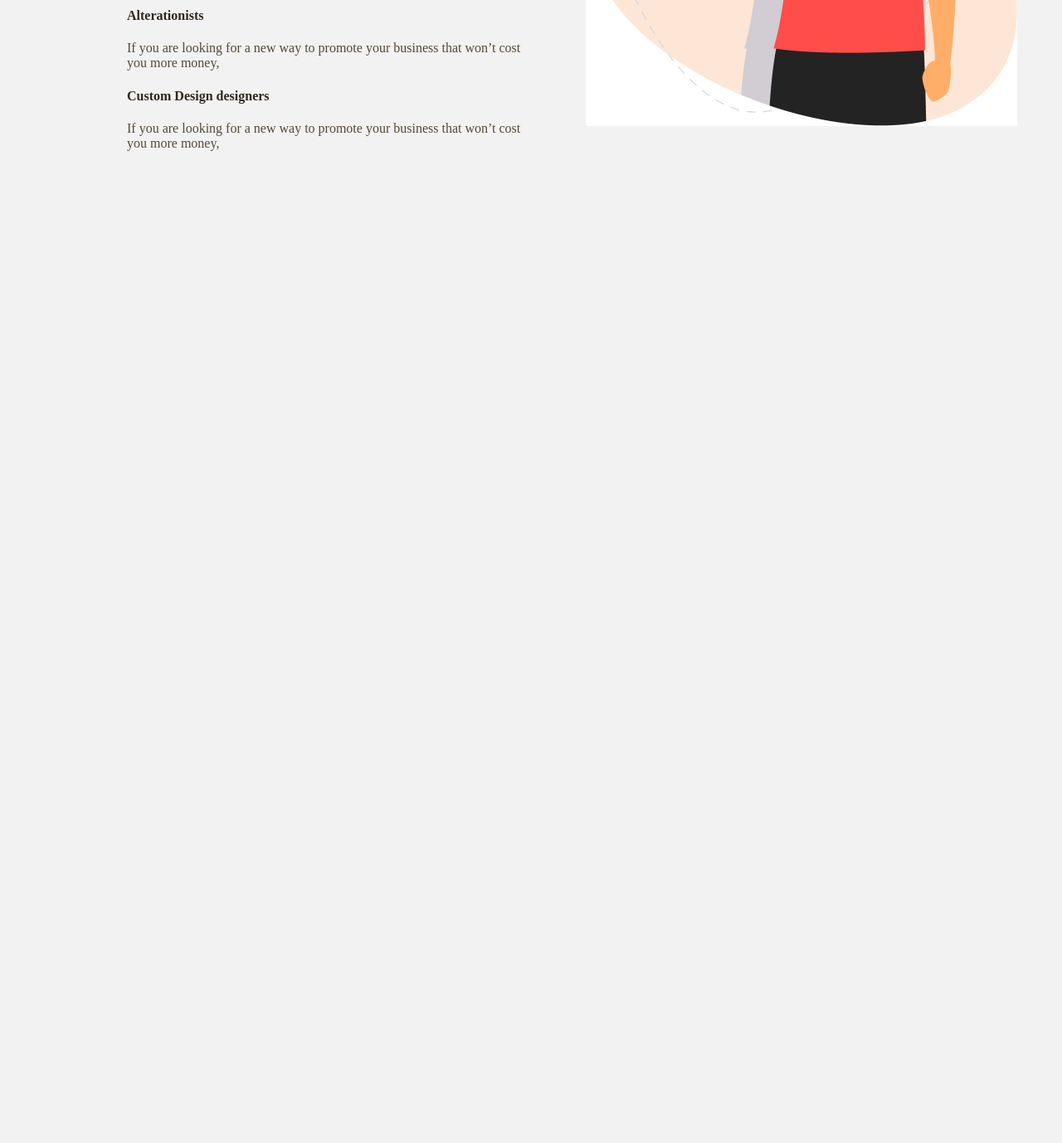
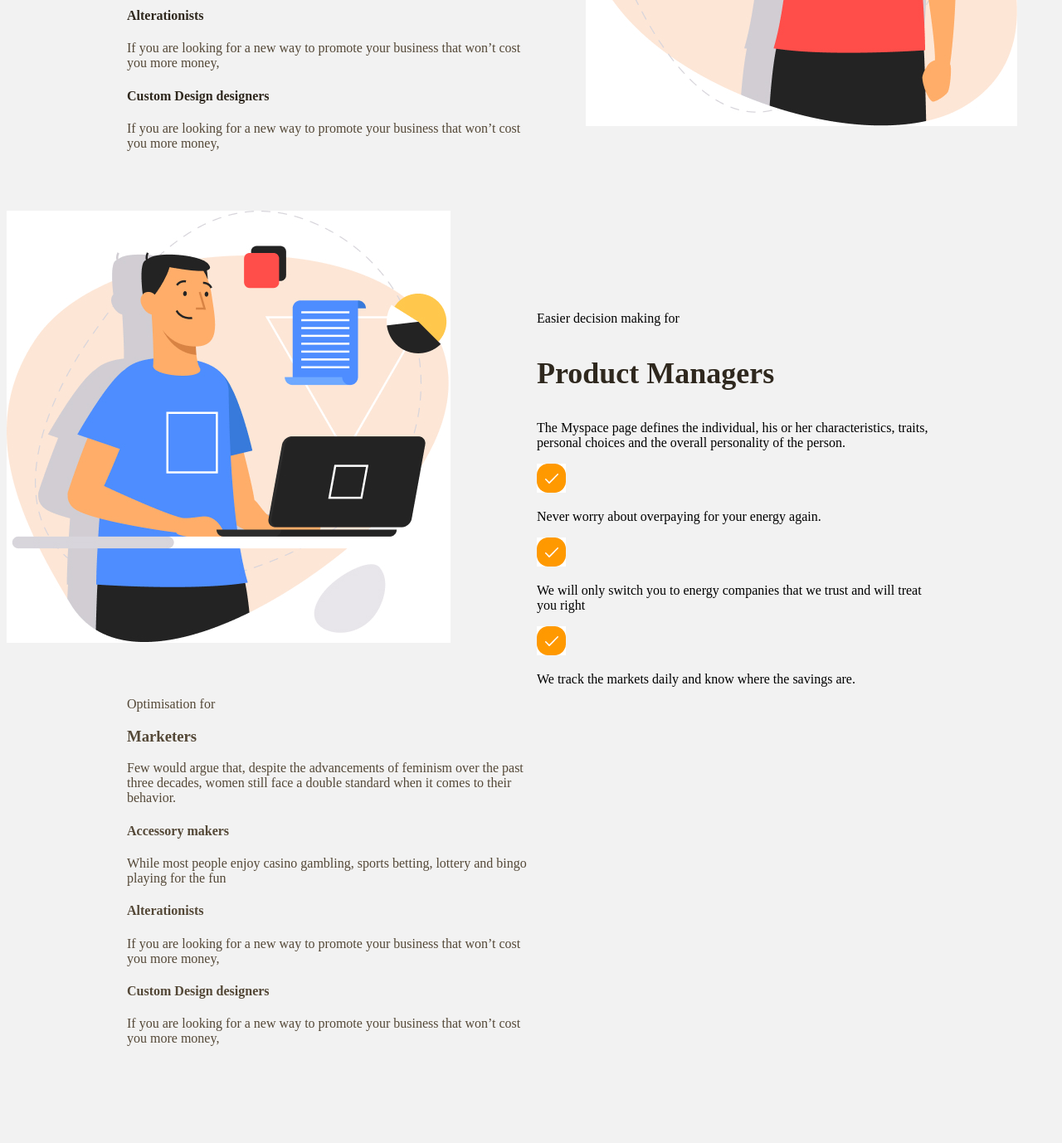
Before and after one commit to Taimmesia/productly, a plain HTML site: page index.html in a window 1280 px wide. Shown: the part 1626-3004 px from the top of the page at 83% size. Before the commit the page ends 1824 px from the top, so only its background shows below. Drawn offline with Linux system fonts and the light colour scheme.

Commit message:
Added images and text in third section

```diff
--- a/css/style.css
+++ b/css/style.css
@@ -113,8 +113,8 @@ div {
 }
 
 .third-orange-btn {
-  margin-top: 34px;
-  margin-bottom: 90px;
+  margin: auto;
+  position: absolute;
   padding: 15px 32px 15px 34px;
   display: flex;
   position: absolute;
@@ -141,6 +141,7 @@ div {
   left: 145px;
   top: 146px;
   padding-right: 104px;
+  padding-bottom: 101px;
   font-weight: 500;
   font-size: 16px;
   color: #544837;
@@ -151,3 +152,16 @@ div {
   top: 120px;
   left: 104px;
 }
+
+.man-in-blue {
+  position: relative;
+  top: 101px;
+}
+
+.third-paragraph {
+  max-width: 486px;
+  max-height: 427px;
+  position: relative;
+  top: 150px;
+  left: 100px;
+}
--- a/index.html
+++ b/index.html
@@ -111,5 +111,55 @@
     <section class="man-in-red">
       <img src="prdtly-images/man-in-red.jpg" alt="A man in a red shirt" />
     </section>
+    <section class="man-in-blue">
+      <img src="prdtly-images/man-in-blue.jpg" alt="A man in a blue shirt" />
+    </section>
+    <section class="third-paragraph">
+      <p>Easier decision making for</p>
+      <h3 class="third-heading">Product Managers</h3>
+      <p>
+        The Myspace page defines the individual, his or her characteristics,
+        traits, personal choices and the overall personality of the person.
+      </p>
+      <section>
+        <img src="prdtly-images/tick-icon.jpg" alt="orange tick icon" />
+      </section>
+      <p>Never worry about overpaying for your energy again.</p>
+      <section>
+        <img src="prdtly-images/tick-icon.jpg" alt="orange tick icon" />
+      </section>
+      <p>
+        We will only switch you to energy companies that we trust and will treat
+        you right
+      </p>
+      <section>
+        <img src="prdtly-images/tick-icon.jpg" alt="orange tick icon" />
+      </section>
+      <p>We track the markets daily and know where the savings are.</p>
+    </section>
+    <section class="second-paragraph">
+      <p>Optimisation for</p>
+      <h3>Marketers</h3>
+      <p>
+        Few would argue that, despite the advancements of feminism over the past
+        three decades, women still face a double standard when it comes to their
+        behavior.
+      </p>
+      <h4>Accessory makers</h4>
+      <p>
+        While most people enjoy casino gambling, sports betting, lottery and
+        bingo playing for the fun
+      </p>
+      <h4>Alterationists</h4>
+      <p>
+        If you are looking for a new way to promote your business that won’t
+        cost you more money,
+      </p>
+      <h4>Custom Design designers</h4>
+      <p>
+        If you are looking for a new way to promote your business that won’t
+        cost you more money,
+      </p>
+    </section>
   </body>
 </html>
```
Also changed, not shown: prdtly-images/man-in-blue.jpg (added), prdtly-images/tick-icon.jpg (added).
